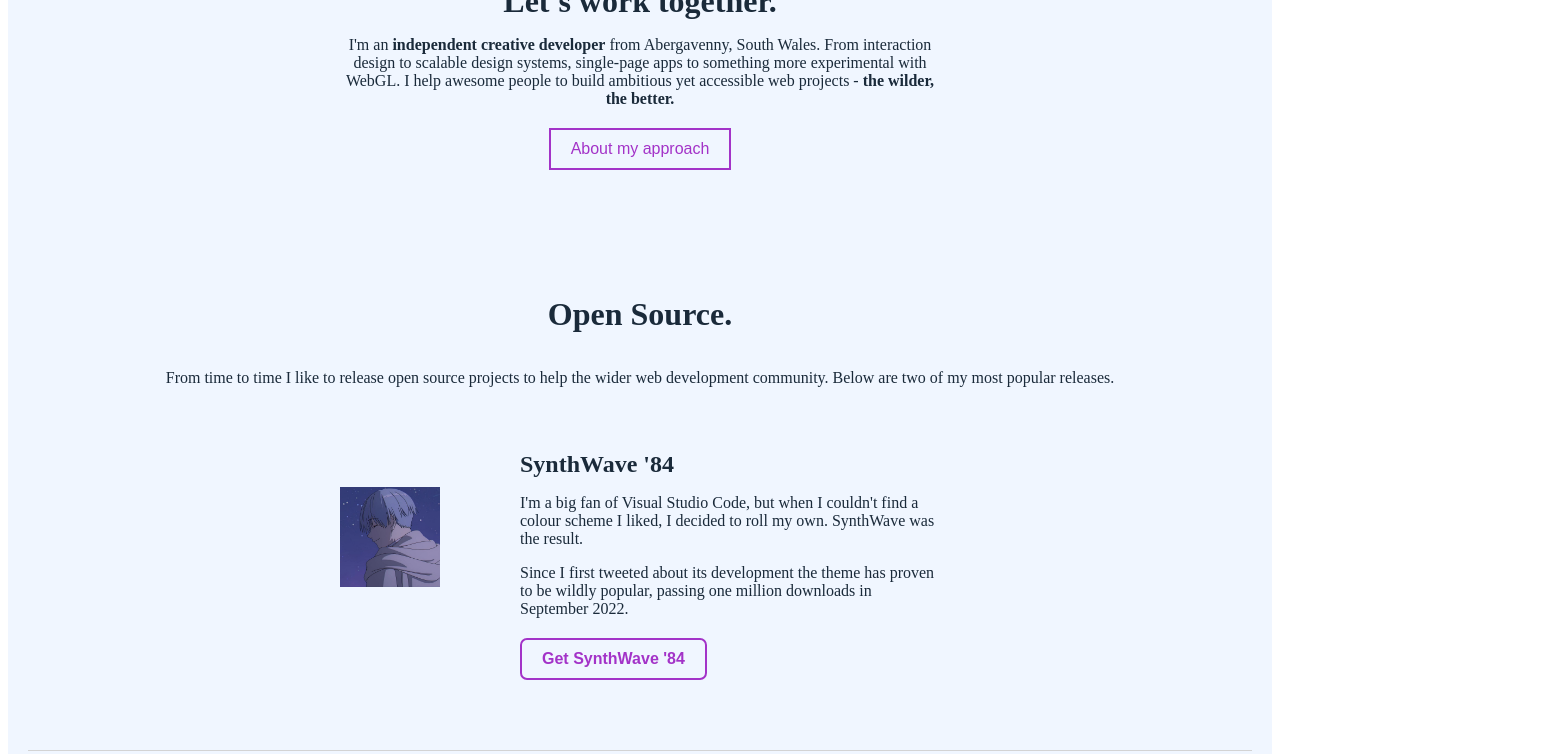
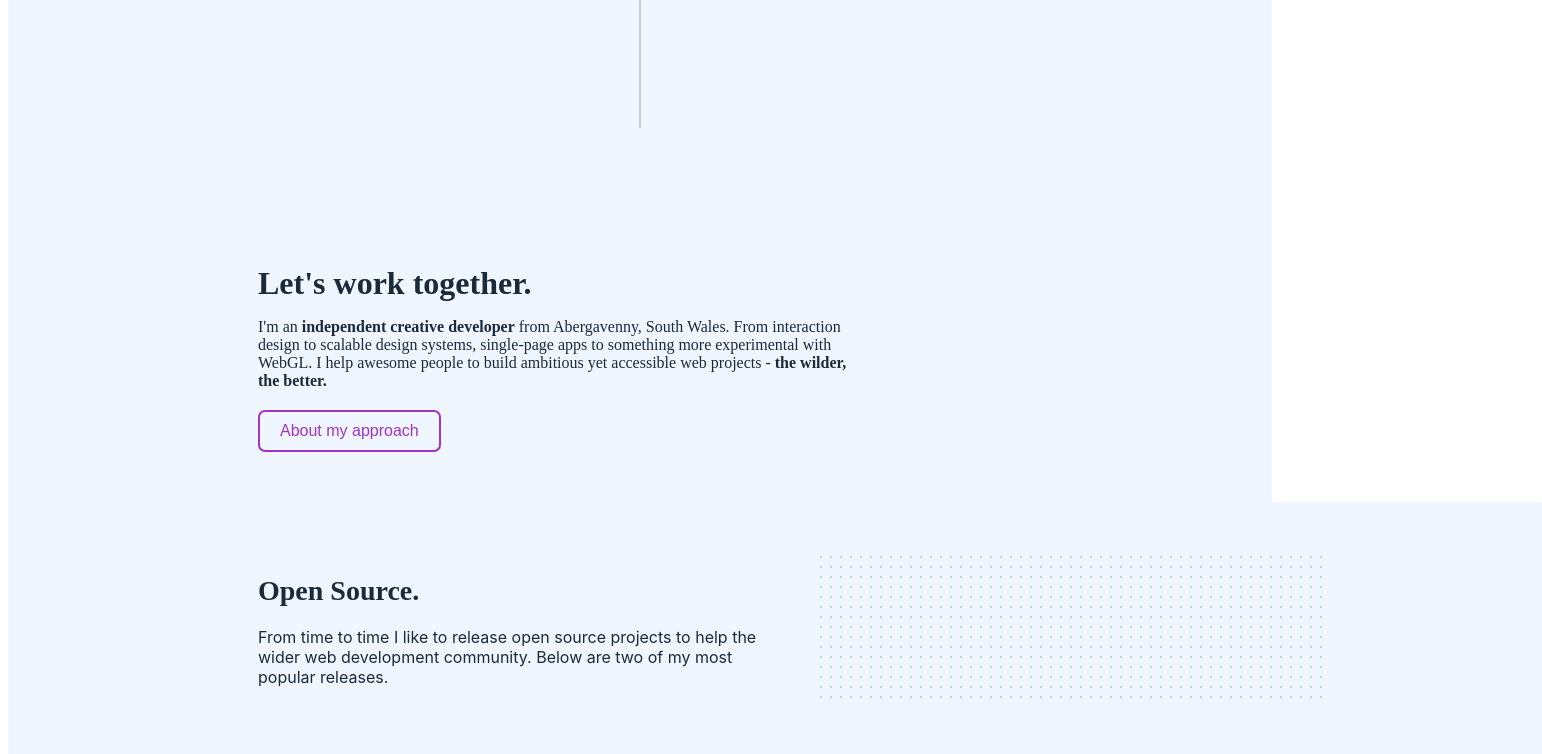
Before and after one commit to ericL0u/Personal_website, a React (Vite) app in the folder personalWebsite/: page / in a window 1280 px wide. Shown: the part 660-1414 px from the top of the page, 1542 px wide, since content can reach past the window. Built offline with nearby package versions, Linux system fonts and the light colour scheme.

Commit message:
Completed Scrolling bar
Implemented dynamically changing scrolling bar that direct user from changing from home screen.

```diff
--- a/personalWebsite/src/components/About.css
+++ b/personalWebsite/src/components/About.css
@@ -3,6 +3,7 @@
     flex-direction: column;
     align-items: center;
     text-align: center;
+    height: 610px;
     padding: 50px 20px;
     background-color: #f0f6ff;
     position: relative;
@@ -38,22 +39,26 @@
 
   .scroll-line {
     position: absolute;
-    left: 0;
-    bottom: 10px;
+    left: 50%;
+    bottom: 20px; /* Start from 400px above the bottom */
     width: 1px;
-    height: 20px;
+    height: 250px; /* Initial height */
     background-color: #a0a0a0;
     animation: scroll-line 2s infinite;
+    transform: translateX(-50%); /* Center the line */
   }
 
   @keyframes scroll-line {
     0% {
-      height: 10px;
+      bottom: 10px; /* Start from 10px above the bottom */
+      height: 250px;
     }
     50% {
-      height: 50px;
+      bottom: 10px; /* Keep bottom fixed */
+      height: 290px; /* Increase the height */
     }
     100% {
-      height: 10px;
+      bottom: 10px; /* Return to the initial bottom position */
+      height: 250px;
     }
   }
--- a/personalWebsite/src/components/About.jsx
+++ b/personalWebsite/src/components/About.jsx
@@ -9,8 +9,8 @@ function About() {
         <img src={profilePic} alt="Profile" className="profile-pic" />
         <h1>Hi, my name is <strong>Eric.</strong></h1>
         <p className="scroll-text">SCROLL</p>
-        <div className="scroll-line"></div>
       </div>
+      <div className="scroll-line"></div>
     </section>
   );
 }
--- a/personalWebsite/src/components/Home.css
+++ b/personalWebsite/src/components/Home.css
@@ -1,29 +1,32 @@
 .home-section {
     display: flex;
     flex-direction: column;
-    align-items: center;
-    text-align: center;
+    align-items: flex-start;
+    text-align: left;
     padding: 50px 20px;
     background-color: #f0f6ff;
     position: relative;
+    padding-left: 250px;
   }
 
   .home-details {
     max-width: 600px;
     margin-top: 50px;
-    text-align: center;
+
   }
 
   .home-details h2 {
     font-size: 2rem;
     color: #1a2a3a;
     margin-bottom: 10px;
+    text-align: left;
   }
 
   .home-details p {
     font-size: 1rem;
     color: #1a2a3a;
     margin-bottom: 20px;
+
   }
 
   .home-details strong {
@@ -39,6 +42,7 @@
     cursor: pointer;
     position: relative;
     overflow: hidden;
+    border-radius: 7px; /* Make button edges round */
   }
 
   .home-button::before {
@@ -52,6 +56,7 @@
     transition: transform 0.3s;
     transform: scaleX(0);
     transform-origin: left;
+
   }
 
   .home-button:hover::before {
--- a/personalWebsite/src/components/Work.css
+++ b/personalWebsite/src/components/Work.css
@@ -1,3 +1,38 @@
+.descrip{
+    font-family: -apple-system, BlinkMacSystemFont, "Segoe UI", Roboto, Helvetica, Arial, sans-serif, "Apple Color Emoji", "Segoe UI Emoji", "Segoe UI Symbol";
+    max-width: 40%;
+}
+
+.projectDesc{
+    font-family: -apple-system, BlinkMacSystemFont, "Segoe UI", Roboto, Helvetica, Arial, sans-serif, "Apple Color Emoji", "Segoe UI Emoji", "Segoe UI Symbol";
+}
+
+.rigthShift40{
+    max-width: 20%;
+    margin: auto;
+}
+
+.flex-Row{
+    display:flex;
+    flex-direction: row;
+    position: relative;
+    width: 100%;
+}
+
+
+.flex-Row > div{
+    flex:1
+}
+
+
+.dots-background {
+    position: absolute;
+    width: 40%; /* Adjust as needed */
+    height: 150px; /* Adjust as needed */
+    right: 200px;
+    background-image: radial-gradient(#add8e6 1px, transparent 1px);
+    background-size: 10px 10px; /* Adjust the spacing between dots */
+  }
 
 
 .work-font{
@@ -12,30 +47,34 @@
 
 
 .work-section {
-  display: flex;
-  flex-direction: column;
-  align-items: center;
-  text-align: center;
-  padding: 50px 20px;
-  background-color: #f0f6ff;
-}
+    display: flex;
+    flex-direction: column;
+    align-items: flex-start;
+    text-align: left;
+    padding: 50px 20px;
+    background-color: #f0f6ff;
+    padding-left: 250px;
+    width: 100%;
+  }
 
 .work-section h2 {
-  font-size: 2rem;
+  font-size: 28px;
   color: #1a2a3a;
   margin-bottom: 20px;
+  justify-self: start;
 }
 
 .work-section p {
   font-size: 1rem;
   color: #1a2a3a;
   margin-bottom: 40px;
+
 }
 
 .work-item {
   display: flex;
   align-items: flex-start;
-  max-width: 600px;
+  max-width: 80%;
   margin-bottom: 50px;
 }
 
--- a/personalWebsite/src/components/Work.jsx
+++ b/personalWebsite/src/components/Work.jsx
@@ -10,8 +10,8 @@ const Project = ({ title, descrip1, descrip2, img, imgTitle }) => {
         <div className='flex-Col'>
         <div className='work-details'>
             <h3>{title}</h3>
-        <p>{descrip1}</p>
-        <p>{descrip2}</p>
+            <p className='projectDesc'>{descrip1}</p>
+            <p className='projectDesc'>{descrip2}</p>
         </div>
         <button className='work-button'>Get {title}</button>
         </div>
@@ -32,10 +32,16 @@ function Work() {
 
     return (
       <section className="work-section work-font">
-      <h2>Open Source.</h2>
-      <p>
+        <div className='flex-Row'>
+          <div>
+            <h2 className='headingSize'>Open Source.</h2>
+            <p className='descrip rightShift40'>
               From time to time I like to release open source projects to help the wider web development community. Below are two of my most popular releases.
             </p>
+          </div>
+          <div className="dots-background"></div>
+        </div>
+
         {Object.keys(allProjects).map(key => {
           const project = allProjects[key];
           return (
--- a/personalWebsite/src/main.css
+++ b/personalWebsite/src/main.css
@@ -34,8 +34,6 @@ body {
 h1 {
   font-size: 3.2em;
   line-height: 1.1;
-  font-family: -apple-system, BlinkMacSystemFont, "Segoe UI", Roboto, Helvetica, Arial, sans-serif, "Apple Color Emoji", "Segoe UI Emoji", "Segoe UI Symbol";
-
 }
 
 button {
```
Lines whose indentation alone changed are shown as unchanged.
